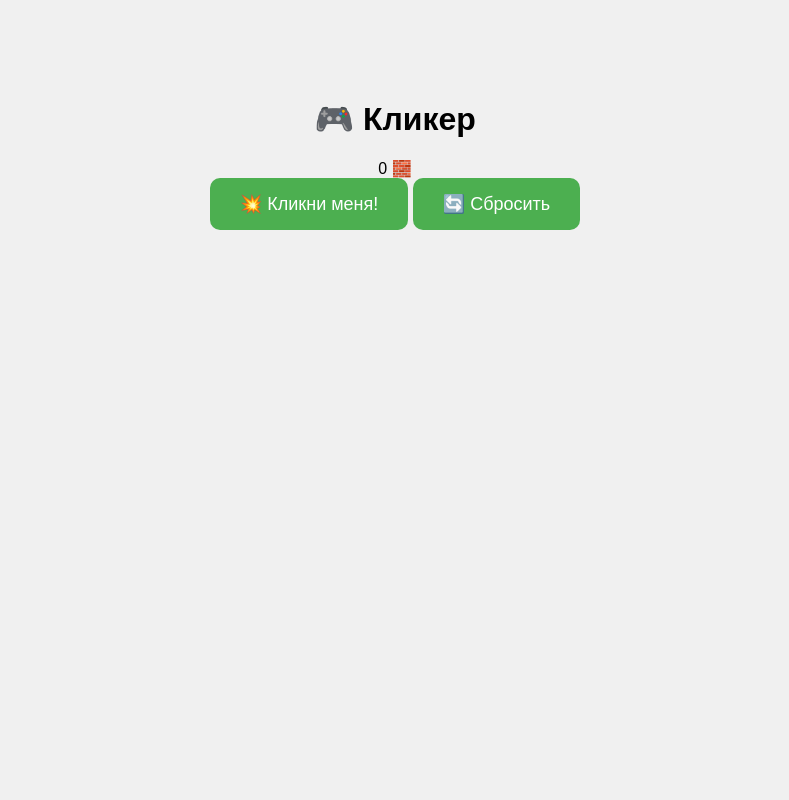
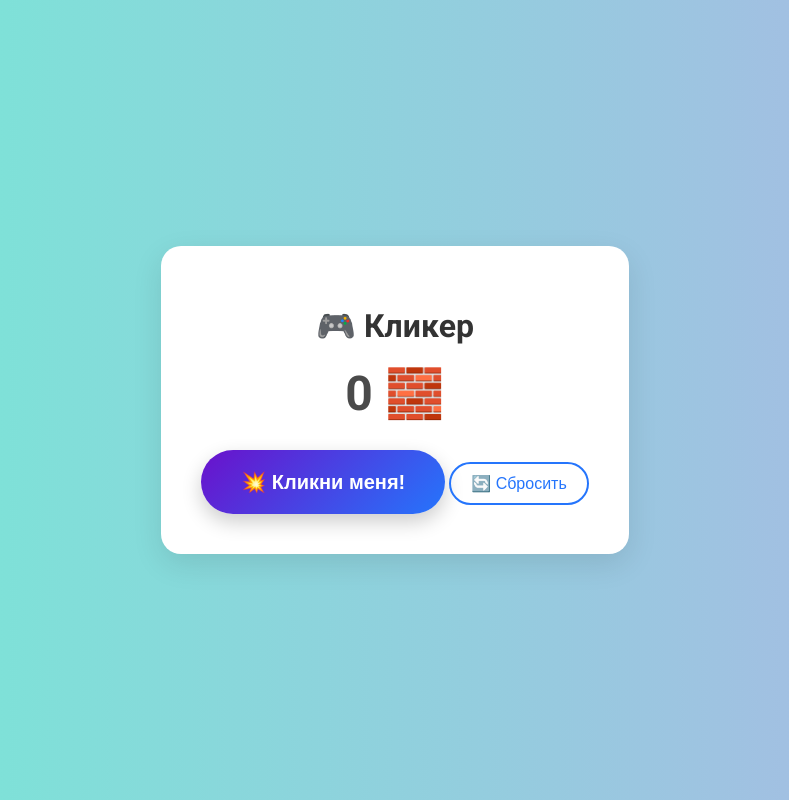
Before and after one commit to Rxmerx666/clicker-game2025, a plain HTML site: page index.html in a window 1280 px wide. Shown: the whole page, without its empty margins (245-1034 px from the left). Drawn offline with Linux system fonts and the light colour scheme.

Commit message:
Update style.css

```diff
--- a/style.css
+++ b/style.css
@@ -1,21 +1,74 @@
+/* Общие настройки */
 body {
-    font-family: Arial, sans-serif;
-    text-align: center;
-    margin-top: 100px;
-    background-color: #f0f0f0;
+    font-family: 'Roboto', sans-serif;
+    background: linear-gradient(to right, #74ebd5, #acb6e5);
+    margin: 0;
+    padding: 0;
+    min-height: 100vh;
+    display: flex;
+    align-items: center;
+    justify-content: center;
 }
 
-button {
-    padding: 15px 30px;
-    font-size: 18px;
-    cursor: pointer;
-    border: none;
-    background-color: #4CAF50;
-    color: white;
-    border-radius: 10px;
-    transition: background-color 0.3s;
+.container {
+    text-align: center;
+    background-color: white;
+    padding: 40px;
+    border-radius: 20px;
+    box-shadow: 0 10px 30px rgba(0, 0, 0, 0.1);
+    transition: all 0.3s ease;
 }
 
-button:hover {
-    background-color: #45a049;
+h1 {
+    color: #333;
+    margin-bottom: 20px;
 }
+
+.score-box {
+    font-size: 48px;
+    font-weight: bold;
+    color: #4a4a4a;
+    margin: 20px 0;
+    transition: transform 0.2s ease;
+}
+
+/* Кнопка клика */
+.click-button {
+    padding: 20px 40px;
+    font-size: 20px;
+    font-weight: bold;
+    color: white;
+    background: linear-gradient(135deg, #6a11cb, #2575fc);
+    border: none;
+    border-radius: 50px;
+    cursor: pointer;
+    box-shadow: 0 8px 20px rgba(0, 0, 0, 0.2);
+    transition: all 0.3s ease;
+}
+
+.click-button:hover {
+    transform: scale(1.05);
+    box-shadow: 0 12px 24px rgba(0, 0, 0, 0.3);
+}
+
+.click-button:active {
+    transform: scale(0.98);
+}
+
+/* Кнопка сброса */
+.reset-button {
+    margin-top: 20px;
+    padding: 10px 20px;
+    font-size: 16px;
+    color: #2575fc;
+    background: transparent;
+    border: 2px solid #2575fc;
+    border-radius: 30px;
+    cursor: pointer;
+    transition: all 0.3s ease;
+}
+
+.reset-button:hover {
+    background-color: #2575fc;
+    color: white;
+}
```
